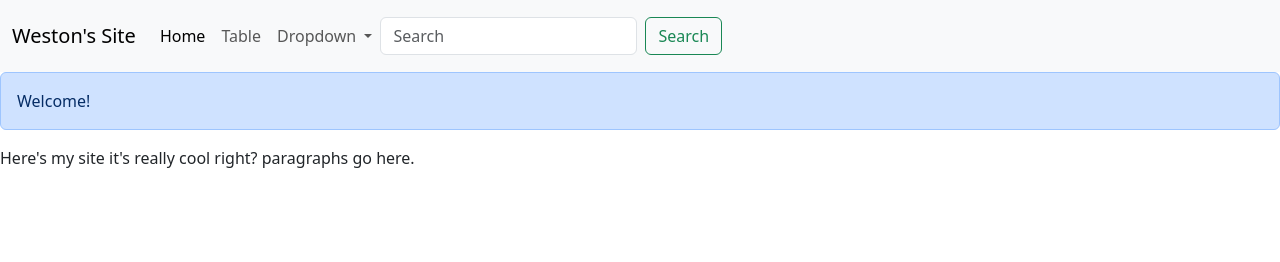
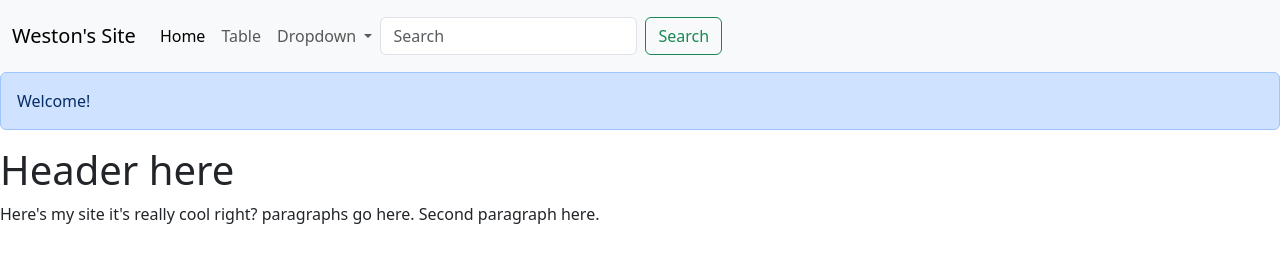
Before and after one commit to WestonGuidero/Week-3-Bootstrap, a website: page index.html in a window 1280 px wide. Drawn offline with nearby package versions, Linux system fonts and the light colour scheme.

Commit message:
updated index text

```diff
--- a/index.html
+++ b/index.html
@@ -59,8 +59,9 @@ Elements should stack vertically when the window is small -->
 <div class="alert alert-primary" role="alert">
     Welcome!
 </div>
-
+<h1> Header here</h1>
 <p1> Here's my site it's really cool right? paragraphs go here. </p1>
+<p2> Second paragraph here.</p2>
 
     <!-- script ending links bootstrap & jquery in order -->
     <script src="node_modules/bootstrap/dist/js/bootstrap.bundle.js"></script>
```
